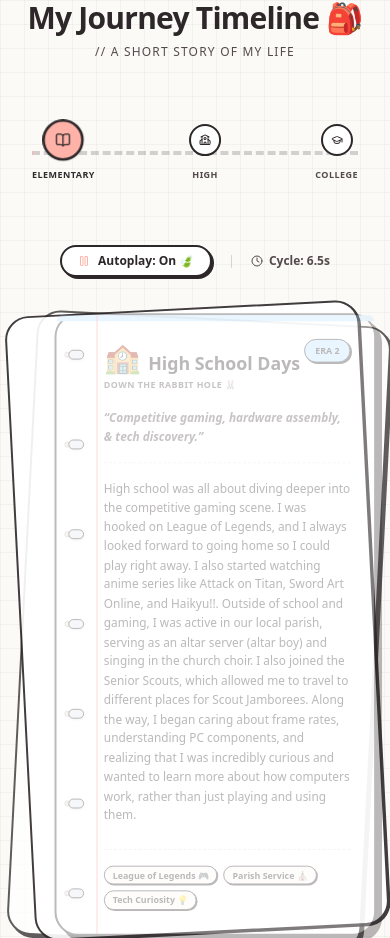
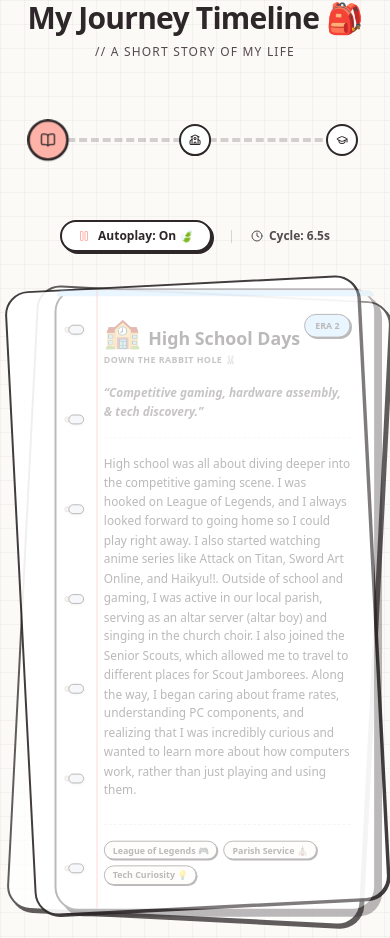
Before and after one commit to jplacorte/personal-profile, a Next.js app: page / in a window 390 px wide. Shown: the part 7876-8814 px from the top of the page. Built offline with nearby package versions, Linux system fonts and the light colour scheme.

Commit message:
fix(timeline): resolve mobile breadcrumb dots overflow and alignment

```diff
--- a/src/components/TimelineSection.tsx
+++ b/src/components/TimelineSection.tsx
@@ -204,14 +204,16 @@ export default function TimelineSection() {
 
         {/* Progress track */}
         <div className="mb-16 relative cute-timeline-stagger px-4">
-          {/* Main Track connecting line */}
-          <div className="absolute top-1/2 left-4 right-4 h-1 border-t-4 border-dashed border-cute-dark/20 -translate-y-1/2" />
-
-          {/* Active progress */}
-          <div
-            className="cute-timeline-progress absolute top-1/2 left-4 h-1 bg-cute-peach -translate-y-1/2 transition-all duration-300"
-            style={{ width: "0%" }}
-          />
+          {/* Main Track connecting line container */}
+          <div className="absolute top-1/2 left-4 right-4 h-1 -translate-y-1/2">
+            {/* Dashed background track */}
+            <div className="absolute inset-0 border-t-4 border-dashed border-cute-dark/20" />
+            {/* Active progress bar */}
+            <div
+              className="cute-timeline-progress absolute left-0 top-0 bottom-0 bg-cute-peach transition-all duration-300"
+              style={{ width: "0%" }}
+            />
+          </div>
 
           {/* Dots */}
           <div className="flex justify-between items-center relative z-10">
@@ -227,7 +229,7 @@ export default function TimelineSection() {
                   </button>
                   <span
                     onClick={() => handleDotClick(index)}
-                    className={`mt-3 font-mono text-[9px] md:text-xs tracking-wider uppercase cursor-pointer select-none font-bold transition-colors duration-300 clickable ${index === activeIndex ? "text-cute-dark" : "text-cute-muted"}`}
+                    className={`hidden md:block mt-3 font-mono text-[9px] md:text-xs tracking-wider uppercase cursor-pointer select-none font-bold transition-colors duration-300 clickable ${index === activeIndex ? "text-cute-dark" : "text-cute-muted"}`}
                   >
                     {era.title.split(" ")[0]}
                   </span>
```
